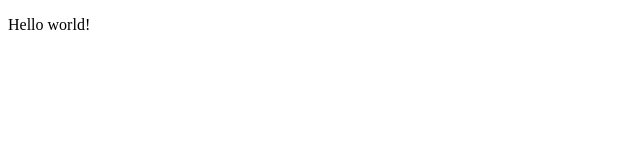
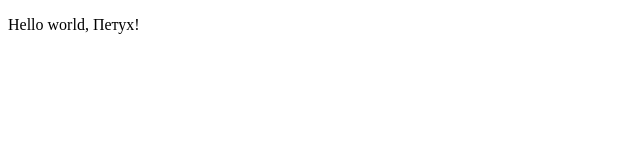
Before and after one commit to MaxFun4k/JavaScript_udemy, a plain HTML site: page index.html in a window 1280 px wide. Shown: the full height of the page, 0-640 px from the left. Drawn offline with Linux system fonts and the light colour scheme.

Commit message:
second commit

```diff
--- a/index.html
+++ b/index.html
@@ -7,7 +7,7 @@
     <title>Document</title>
 </head>
 <body>
-    <p>Hello world!</p>
+    <p>Hello world, Петух!</p>
     <script src="JS/script.js">
 
     </script>
```
